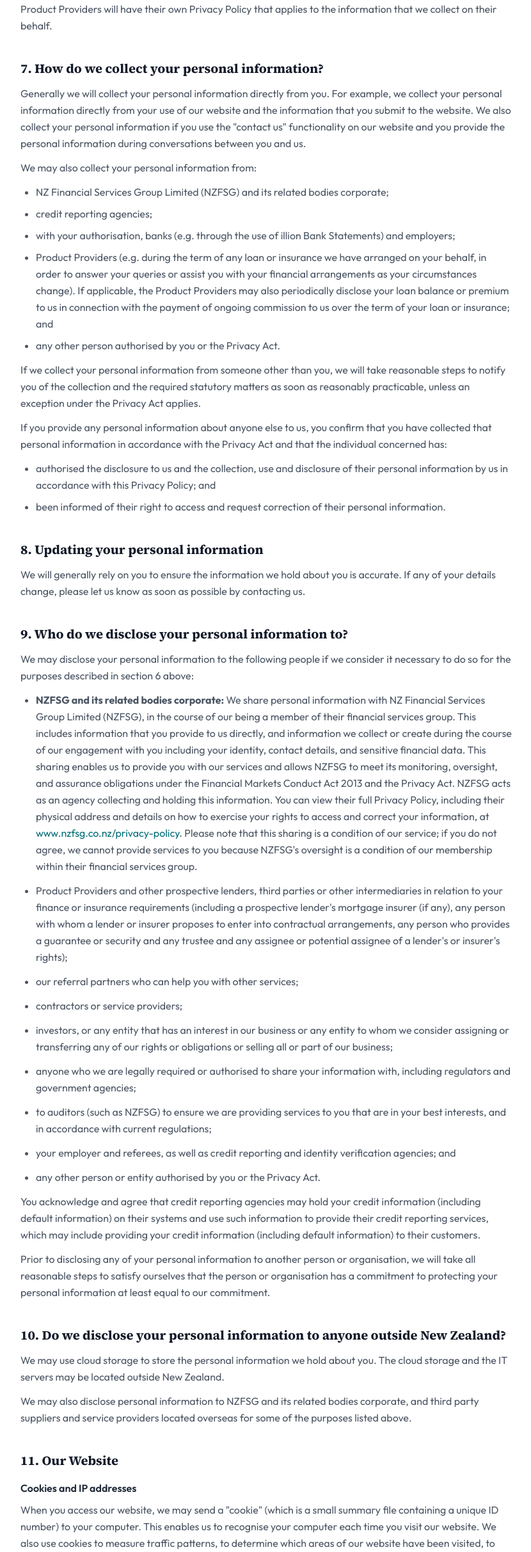
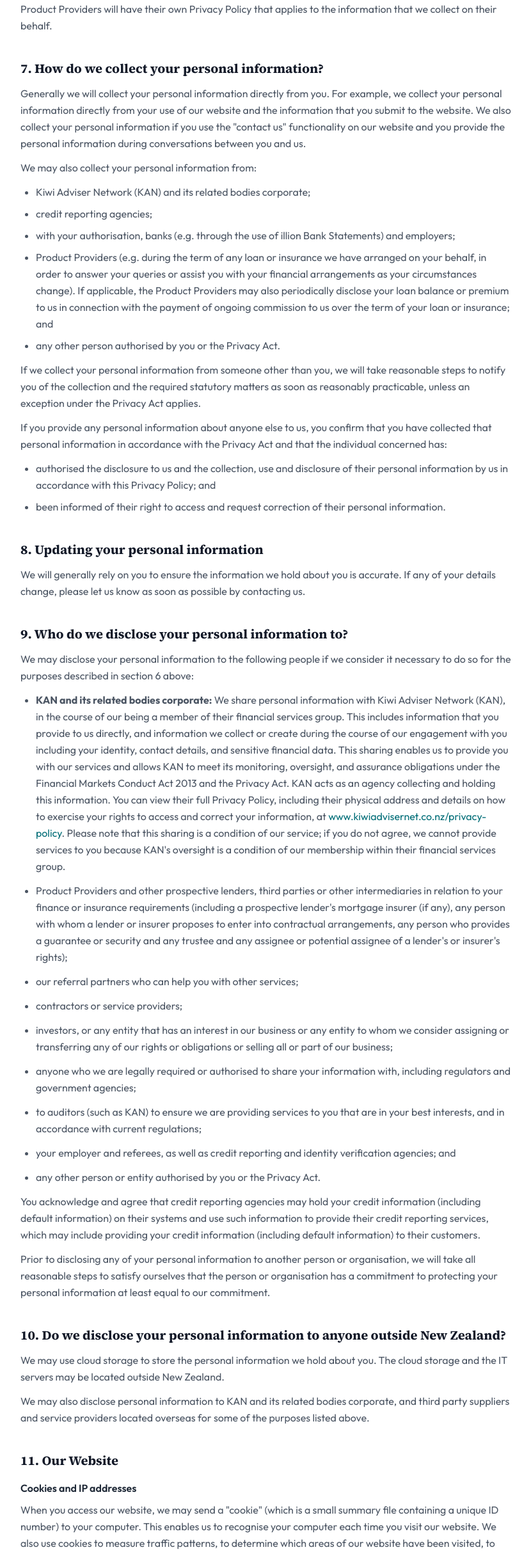
Before and after one commit to karlplank93/base-mortgages, a Next.js app: page /privacy in a window 1280 px wide. Shown: the part 1771-4197 px from the top of the page at 64% size, without its empty margins (224-1054 px from the left). Built offline with nearby package versions, Linux system fonts and the light colour scheme.

Commit message:
Update page.tsx

```diff
--- a/app/privacy/page.tsx
+++ b/app/privacy/page.tsx
@@ -66,7 +66,7 @@ export default function PrivacyPage() {
               <p>Generally we will collect your personal information directly from you. For example, we collect your personal information directly from your use of our website and the information that you submit to the website. We also collect your personal information if you use the "contact us" functionality on our website and you provide the personal information during conversations between you and us.</p>
               <p className="mt-3">We may also collect your personal information from:</p>
               <ul className="list-disc pl-6 mt-3 space-y-2">
-                <li>NZ Financial Services Group Limited (NZFSG) and its related bodies corporate;</li>
+                <li>Kiwi Adviser Network (KAN) and its related bodies corporate;</li>
                 <li>credit reporting agencies;</li>
                 <li>with your authorisation, banks (e.g. through the use of illion Bank Statements) and employers;</li>
                 <li>Product Providers (e.g. during the term of any loan or insurance we have arranged on your behalf, in order to answer your queries or assist you with your financial arrangements as your circumstances change). If applicable, the Product Providers may also periodically disclose your loan balance or premium to us in connection with the payment of ongoing commission to us over the term of your loan or insurance; and</li>
@@ -90,15 +90,15 @@ export default function PrivacyPage() {
               <p>We may disclose your personal information to the following people if we consider it necessary to do so for the purposes described in section 6 above:</p>
               <ul className="list-disc pl-6 mt-3 space-y-3">
                 <li>
-                  <strong>NZFSG and its related bodies corporate:</strong> We share personal information with NZ Financial Services Group Limited (NZFSG), in the course of our being a member of their financial services group. This includes information that you provide to us directly, and information we collect or create during the course of our engagement with you including your identity, contact details, and sensitive financial data. This sharing enables us to provide you with our services and allows NZFSG to meet its monitoring, oversight, and assurance obligations under the Financial Markets Conduct Act 2013 and the Privacy Act. NZFSG acts as an agency collecting and holding this information. You can view their full Privacy Policy, including their physical address and details on how to exercise your rights to access and correct your information, at{' '}
-                  <a href="https://www.nzfsg.co.nz/privacy-policy" target="_blank" rel="noopener noreferrer" className="text-teal hover:underline">www.nzfsg.co.nz/privacy-policy</a>. Please note that this sharing is a condition of our service; if you do not agree, we cannot provide services to you because NZFSG's oversight is a condition of our membership within their financial services group.
+                  <strong>KAN and its related bodies corporate:</strong> We share personal information with Kiwi Adviser Network (KAN), in the course of our being a member of their financial services group. This includes information that you provide to us directly, and information we collect or create during the course of our engagement with you including your identity, contact details, and sensitive financial data. This sharing enables us to provide you with our services and allows KAN to meet its monitoring, oversight, and assurance obligations under the Financial Markets Conduct Act 2013 and the Privacy Act. KAN acts as an agency collecting and holding this information. You can view their full Privacy Policy, including their physical address and details on how to exercise your rights to access and correct your information, at{' '}
+                  <a href="https://www.kiwiadvisernet.co.nz/privacy-policy" target="_blank" rel="noopener noreferrer" className="text-teal hover:underline">www.kiwiadvisernet.co.nz/privacy-policy</a>. Please note that this sharing is a condition of our service; if you do not agree, we cannot provide services to you because KAN's oversight is a condition of our membership within their financial services group.
                 </li>
                 <li>Product Providers and other prospective lenders, third parties or other intermediaries in relation to your finance or insurance requirements (including a prospective lender's mortgage insurer (if any), any person with whom a lender or insurer proposes to enter into contractual arrangements, any person who provides a guarantee or security and any trustee and any assignee or potential assignee of a lender's or insurer's rights);</li>
                 <li>our referral partners who can help you with other services;</li>
                 <li>contractors or service providers;</li>
                 <li>investors, or any entity that has an interest in our business or any entity to whom we consider assigning or transferring any of our rights or obligations or selling all or part of our business;</li>
                 <li>anyone who we are legally required or authorised to share your information with, including regulators and government agencies;</li>
-                <li>to auditors (such as NZFSG) to ensure we are providing services to you that are in your best interests, and in accordance with current regulations;</li>
+                <li>to auditors (such as KAN) to ensure we are providing services to you that are in your best interests, and in accordance with current regulations;</li>
                 <li>your employer and referees, as well as credit reporting and identity verification agencies; and</li>
                 <li>any other person or entity authorised by you or the Privacy Act.</li>
               </ul>
@@ -109,7 +109,7 @@ export default function PrivacyPage() {
             <div>
               <h2 className="font-display text-xl font-bold text-gray-900 mb-3">10. Do we disclose your personal information to anyone outside New Zealand?</h2>
               <p>We may use cloud storage to store the personal information we hold about you. The cloud storage and the IT servers may be located outside New Zealand.</p>
-              <p className="mt-3">We may also disclose personal information to NZFSG and its related bodies corporate, and third party suppliers and service providers located overseas for some of the purposes listed above.</p>
+              <p className="mt-3">We may also disclose personal information to KAN and its related bodies corporate, and third party suppliers and service providers located overseas for some of the purposes listed above.</p>
             </div>
 
             <div>
```
